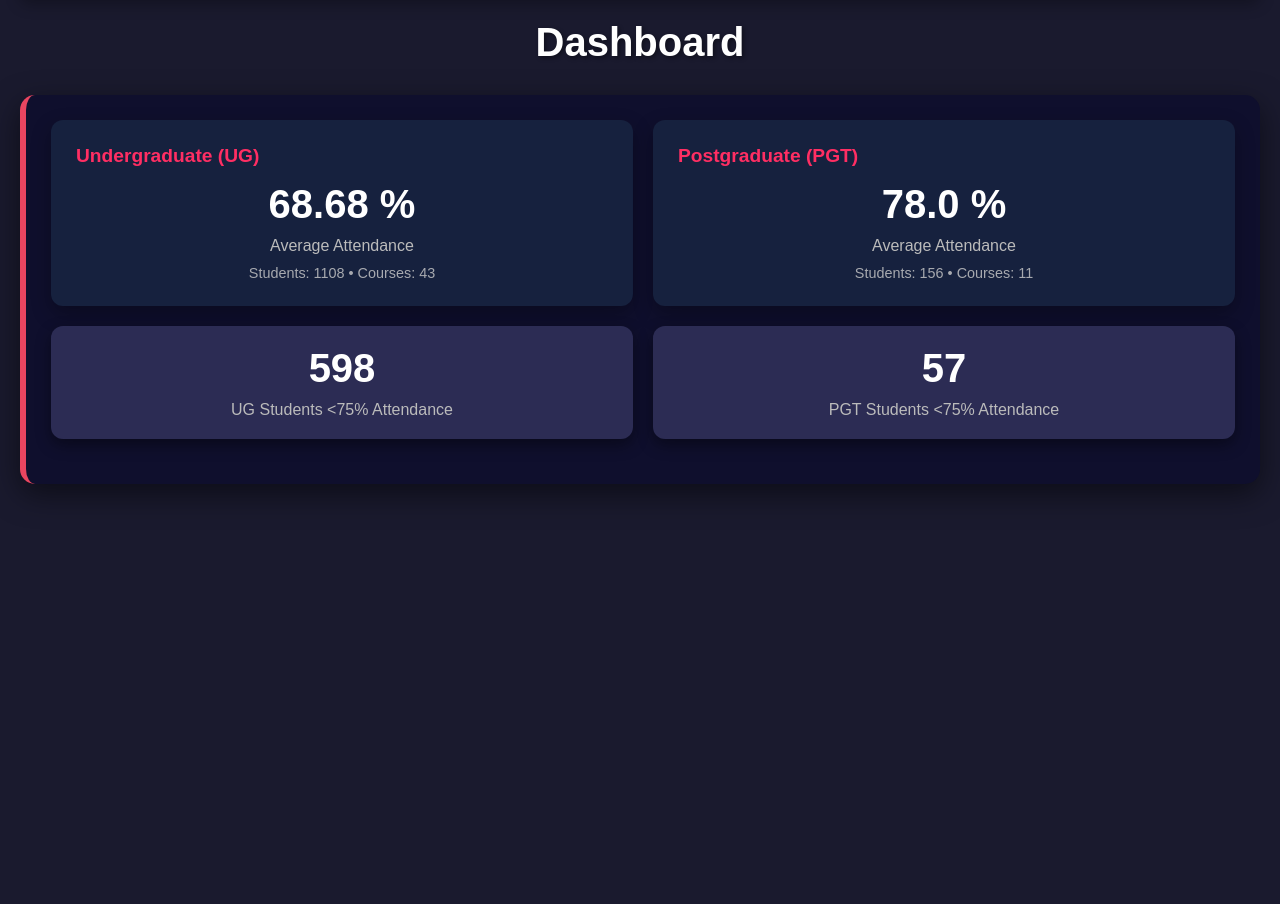
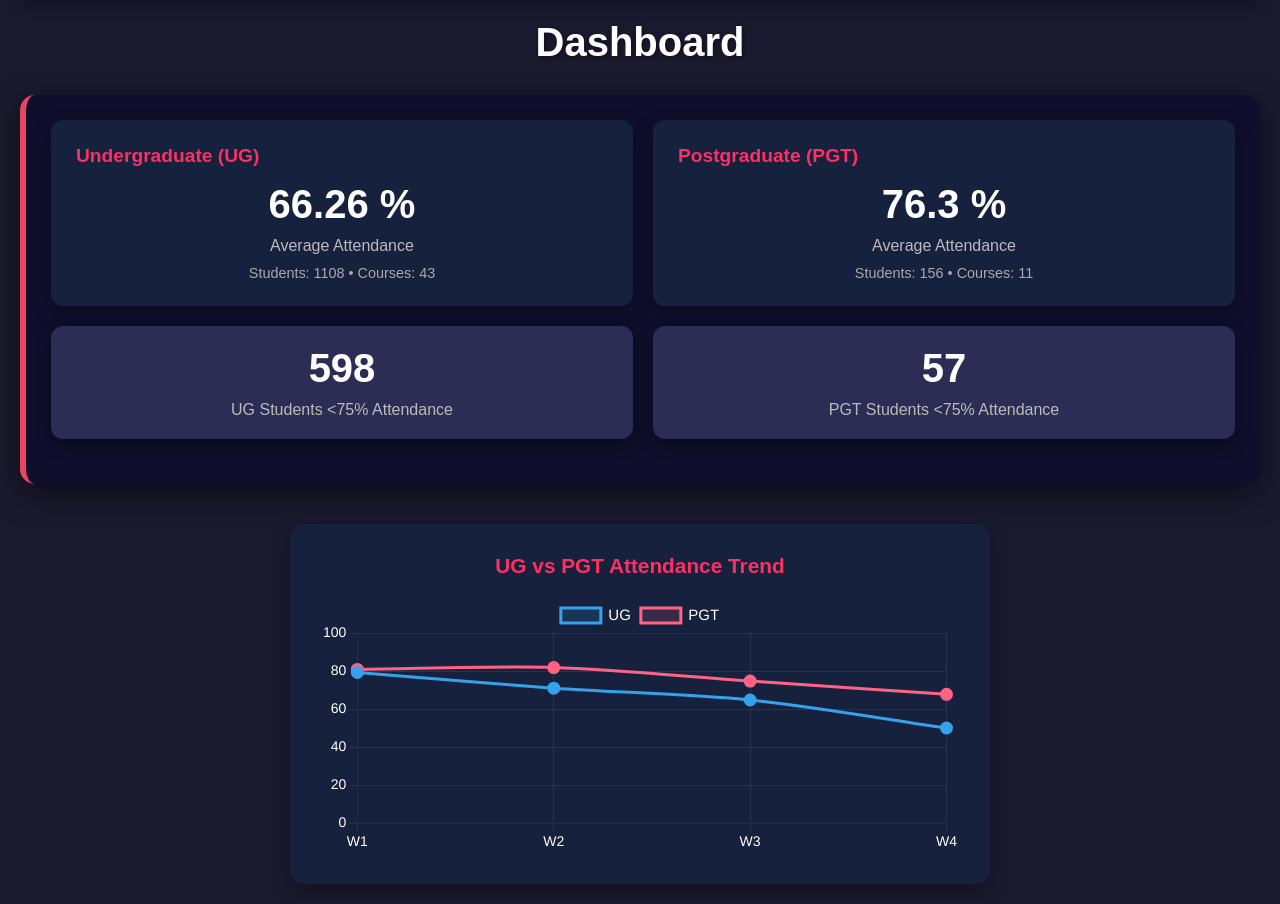
Before and after one commit to 1RaHuL6/Analyze_It, a Django app: page /analytics/ in a window 1280 px wide. Shown: the part 81-985 px from the top of the page. Before the commit the page ends 574 px from the top, so only its background shows below. Run offline with Django 5.2, Linux system fonts and the light colour scheme; a user stored in the database is signed in; data comes from the database, SQL or seed files in the repository; both versions use the stored data as it was before the commit.

Commit message:
organised database and querying values

```diff
--- a/attendance_portal/analytics/templates/analytics/dashboard.html
+++ b/attendance_portal/analytics/templates/analytics/dashboard.html
@@ -239,10 +239,82 @@
         </div>
     </div>
 
+    <!-- Line Chart: UG vs PGT Attendance Across 4 Weeks -->
+    <div class="container" style="max-width: 700px; margin: 40px auto 0 auto;">
+        <div style="background: #16213e; border-radius: 15px; padding: 30px; box-shadow: 0 8px 20px rgba(0,0,0,0.3);">
+            <h2 style="text-align:center; color:#ff2e63; margin-bottom: 20px; font-size:1.3em;">UG vs PGT Attendance Trend</h2>
+            <canvas id="attendanceLineChart" height="120"></canvas>
+        </div>
+    </div>
+
+    <script src="https://cdn.jsdelivr.net/npm/chart.js"></script>
     <script>
         function showMessage(msg) {
             alert(msg);
         }
+
+        // Line Chart for UG vs PGT Attendance
+        const weekLabels = {{ week_labels|safe }};
+        const ugData = {{ ug_weekly_attendance|safe }};
+        const pgtData = {{ pgt_weekly_attendance|safe }};
+        const ctx = document.getElementById('attendanceLineChart').getContext('2d');
+        const attendanceLineChart = new Chart(ctx, {
+            type: 'line',
+            data: {
+                labels: weekLabels,
+                datasets: [
+                    {
+                        label: 'UG',
+                        data: ugData,
+                        borderColor: 'rgba(54, 162, 235, 1)',
+                        backgroundColor: 'rgba(54, 162, 235, 0.15)',
+                        pointBackgroundColor: 'rgba(54, 162, 235, 1)',
+                        pointRadius: 5,
+                        borderWidth: 3,
+                        tension: 0.3,
+                        fill: false
+                    },
+                    {
+                        label: 'PGT',
+                        data: pgtData,
+                        borderColor: 'rgba(255, 99, 132, 1)',
+                        backgroundColor: 'rgba(255, 99, 132, 0.15)',
+                        pointBackgroundColor: 'rgba(255, 99, 132, 1)',
+                        pointRadius: 5,
+                        borderWidth: 3,
+                        tension: 0.3,
+                        fill: false
+                    }
+                ]
+            },
+            options: {
+                responsive: true,
+                plugins: {
+                    legend: {
+                        labels: {
+                            color: '#fff',
+                            font: { size: 15 }
+                        }
+                    },
+                    tooltip: {
+                        mode: 'index',
+                        intersect: false
+                    },
+                },
+                scales: {
+                    x: {
+                        ticks: { color: '#fff', font: { size: 14 } },
+                        grid: { color: 'rgba(255,255,255,0.08)' }
+                    },
+                    y: {
+                        beginAtZero: true,
+                        max: 100,
+                        ticks: { color: '#fff', font: { size: 14 }, stepSize: 10 },
+                        grid: { color: 'rgba(255,255,255,0.08)' }
+                    }
+                }
+            }
+        });
     </script>
 </body>
 </html>
--- a/attendance_portal/analytics/views.py
+++ b/attendance_portal/analytics/views.py
@@ -1,6 +1,6 @@
 from django.shortcuts import render, get_object_or_404
 from django.db.models import Avg, Count, F
-from .models import Student, Course, Attendance, Assessment, CourseTotalStats, Enrollment, AttendanceSnapshot
+from .models import Student, Course,Enrollment, AttendanceSnapshot
 from django.db.models.functions import TruncDate
 from django.contrib.auth.decorators import login_required
 import json
@@ -27,13 +27,38 @@ def dashboard(request):
 
      pg_course_count = Course.objects.filter(enrollment__student__level_of_study='PGT').distinct().count()
 
-     avg_ug_attendance = Enrollment.objects.filter( student__level_of_study='UG').aggregate(avg=Avg('total_attendance_percent')
-    )['avg'] or 0
-     avg_ug_attendance = round(avg_ug_attendance, 2)
+     # --- Add weekly attendance for UG and PGT for line chart ---
+     week_labels = list(SNAPSHOT_LABELS.values())
+     week_dates = list(SNAPSHOT_LABELS.keys())
+     ug_weekly_attendance = []
+     pgt_weekly_attendance = []
+     for date in week_dates:
+         # UG
+         ug_enrollments = Enrollment.objects.filter(student__level_of_study='UG')
+         ug_enrollment_ids = ug_enrollments.values_list('id', flat=True)
+         ug_snaps = AttendanceSnapshot.objects.filter(
+             enrollment_id__in=ug_enrollment_ids,
+             snapshot_date=date
+         ).exclude(attendance_percent__isnull=True)
+         ug_values = [s.attendance_percent for s in ug_snaps]
+         ug_avg = round(sum(ug_values) / len(ug_values), 2) if ug_values else 0
+         ug_weekly_attendance.append(ug_avg)
+         # PGT
+         pgt_enrollments = Enrollment.objects.filter(student__level_of_study='PGT')
+         pgt_enrollment_ids = pgt_enrollments.values_list('id', flat=True)
+         pgt_snaps = AttendanceSnapshot.objects.filter(
+             enrollment_id__in=pgt_enrollment_ids,
+             snapshot_date=date
+         ).exclude(attendance_percent__isnull=True)
+         pgt_values = [s.attendance_percent for s in pgt_snaps]
+         pgt_avg = round(sum(pgt_values) / len(pgt_values), 2) if pgt_values else 0
+         pgt_weekly_attendance.append(pgt_avg)
 
-     avg_pg_attendance = Enrollment.objects.filter( student__level_of_study='PGT').aggregate(avg=Avg('total_attendance_percent')
-    )['avg'] or 0
-     avg_pg_attendance = round(avg_pg_attendance, 2)
+     # Calculate dynamic averages as mean of 4 weeks (ignore 0s)
+     ug_attendance_nonzero = [v for v in ug_weekly_attendance if v > 0]
+     avg_ug_attendance = round(sum(ug_attendance_nonzero) / len(ug_attendance_nonzero), 2) if ug_attendance_nonzero else 0
+     pgt_attendance_nonzero = [v for v in pgt_weekly_attendance if v > 0]
+     avg_pg_attendance = round(sum(pgt_attendance_nonzero) / len(pgt_attendance_nonzero), 2) if pgt_attendance_nonzero else 0
 
      low_attendance_ug_count = Enrollment.objects.filter(
         student__level_of_study='UG',
@@ -45,7 +70,6 @@ def dashboard(request):
         total_attendance_percent__lt=75
     ).count()
 
-
      context = {
         'ug_student_count': ug_student_count,
         'ug_course_count': ug_course_count,
@@ -54,8 +78,10 @@ def dashboard(request):
         'avg_ug_attendance': avg_ug_attendance,
         'avg_pg_attendance': avg_pg_attendance,
         'low_attendance_ug_count': low_attendance_ug_count,
-        'low_attendance_pg_count': low_attendance_pg_count
-
+        'low_attendance_pg_count': low_attendance_pg_count,
+        'week_labels': week_labels,
+        'ug_weekly_attendance': ug_weekly_attendance,
+        'pgt_weekly_attendance': pgt_weekly_attendance,
     }
      return render(request, 'analytics/dashboard.html', context)
 
@@ -94,7 +120,7 @@ def ug_year_selection(request):
         "2017-11-27": "W4",
     })
 
-    for year in range(6):  # 0 to 5 years
+    for year in range(6):  # 0 to 5 years, as number of years will remain same
         students = Student.objects.filter(level_of_study='UG', year_of_course=year)
         student_ids = students.values_list('id', flat=True)
         enrollments = Enrollment.objects.filter(student_id__in=student_ids)
@@ -145,22 +171,22 @@ def ug_year_selection(request):
             'attendance_values': [weekly_attendance.get(label, 0) for label in SNAPSHOT_LABELS.values()],
         })
 
-    # --- Build new radar_data: years on axes, weeks as datasets ---
+
     years = [y['year'] for y in year_data]
     week_labels = list(SNAPSHOT_LABELS.values())
 
-    # For each week, collect attendance for all years
+
     week_to_year_attendance = {week: [] for week in week_labels}
     for week in week_labels:
         for y in year_data:
             week_to_year_attendance[week].append(y['weekly_attendance'].get(week, 0))
 
     radar_data = {
-        'labels': years,  # years on axes
+        'labels': years,
         'datasets': []
     }
     for i, week in enumerate(week_labels):
-        rgb = get_year_color(i)  # Use color function for weeks
+        rgb = get_year_color(i)
         dataset = {
             'label': week,
             'data': week_to_year_attendance[week],
@@ -315,11 +341,22 @@ def course_overview_by_year(request, year):
     course_data = []
     for course in courses:
         course_enrollments = enrollments.filter(course=course)
-        attendance_values = course_enrollments.exclude(total_attendance_percent__isnull=True).values_list('total_attendance_percent', flat=True)
-        avg_attendance = sum(attendance_values) / len(attendance_values) if attendance_values else 0
+        enrollment_ids = course_enrollments.values_list('id', flat=True)
+        # Calculate weekly attendance for this course (4 weeks)
+        weekly_attendance = []
+        for date in SNAPSHOT_LABELS.keys():
+            snaps = AttendanceSnapshot.objects.filter(
+                enrollment_id__in=enrollment_ids,
+                snapshot_date=date
+            ).exclude(attendance_percent__isnull=True)
+            values = [s.attendance_percent for s in snaps]
+            avg = round(sum(values) / len(values), 2) if values else 0
+            weekly_attendance.append(avg)
+        # Calculate avg_attendance as mean of 4 weeks (ignore 0s)
+        nonzero = [v for v in weekly_attendance if v > 0]
+        avg_attendance = round(sum(nonzero) / len(nonzero), 2) if nonzero else 0
         low_attendance_count = course_enrollments.filter(total_attendance_percent__lt=75).count()
         student_count = course_enrollments.count()
-
 
         def get_status(avg):
             if avg >= 85:
@@ -333,11 +370,12 @@ def course_overview_by_year(request, year):
             'code': course.code,
             'title': course.title,
             'student_count': student_count,
-            'avg_attendance': round(avg_attendance, 2),
+            'avg_attendance': avg_attendance,
             'low_attendance_display': f"{low_attendance_count} ({round((low_attendance_count / student_count) * 100, 1)}%)" if student_count else "0",
-            'status': get_status(avg_attendance)
+            'status': get_status(avg_attendance),
+            'weekly_attendance': weekly_attendance,  # 4 week values for timeline
         })
-        course_data_sorted = sorted(course_data, key=lambda x: x['avg_attendance'])
+    course_data_sorted = sorted(course_data, key=lambda x: x['avg_attendance'])
 
     return render(request, "analytics/course_overview.html", {
         'year': year,
@@ -359,11 +397,22 @@ def course_overview_by_year_pg(request, year):
     course_data = []
     for course in courses:
         course_enrollments = enrollments.filter(course=course)
-        attendance_values = course_enrollments.exclude(total_attendance_percent__isnull=True).values_list('total_attendance_percent', flat=True)
-        avg_attendance = sum(attendance_values) / len(attendance_values) if attendance_values else 0
+        enrollment_ids = course_enrollments.values_list('id', flat=True)
+        # Calculate weekly attendance for this course (4 weeks)
+        weekly_attendance = []
+        for date in SNAPSHOT_LABELS.keys():
+            snaps = AttendanceSnapshot.objects.filter(
+                enrollment_id__in=enrollment_ids,
+                snapshot_date=date
+            ).exclude(attendance_percent__isnull=True)
+            values = [s.attendance_percent for s in snaps]
+            avg = round(sum(values) / len(values), 2) if values else 0
+            weekly_attendance.append(avg)
+        # Calculate avg_attendance as mean of 4 weeks (ignore 0s)
+        nonzero = [v for v in weekly_attendance if v > 0]
+        avg_attendance = round(sum(nonzero) / len(nonzero), 2) if nonzero else 0
         low_attendance_count = course_enrollments.filter(total_attendance_percent__lt=75).count()
         student_count = course_enrollments.count()
-
 
         def get_status(avg):
             if avg >= 85:
@@ -377,12 +426,12 @@ def course_overview_by_year_pg(request, year):
             'code': course.code,
             'title': course.title,
             'student_count': student_count,
-            'avg_attendance': round(avg_attendance, 2),
+            'avg_attendance': avg_attendance,
             'low_attendance_display': f"{low_attendance_count} ({round((low_attendance_count / student_count) * 100, 1)}%)" if student_count else "0",
-            'status': get_status(avg_attendance)
+            'status': get_status(avg_attendance),
+            'weekly_attendance': weekly_attendance,  # 4 week values for timeline
         })
-        course_data_sorted = sorted(course_data, key=lambda x: x['avg_attendance'])
-
+    course_data_sorted = sorted(course_data, key=lambda x: x['avg_attendance'])
 
     return render(request, "analytics/course_overview_pg.html", {
         'year': year,
@@ -440,7 +489,7 @@ def course_student_list_pg(request, course_code, year):
 
     student_data = []
     for e in enrollments:
-        # Dynamically calculate average attendance from 4 weekly snapshots
+
         snapshots = AttendanceSnapshot.objects.filter(
             enrollment=e,
             snapshot_date__in=SNAPSHOT_LABELS.keys()
@@ -453,7 +502,7 @@ def course_student_list_pg(request, course_code, year):
         student_data.append({
             'user_id': e.student.user_id,
             'attendance': avg_attendance,
-            'year': e.student.year_of_course  # Include year in the context if needed
+            'year': e.student.year_of_course
         })
     student_data_sorted = sorted(student_data, key=lambda x: (x['attendance'] if x['attendance'] != 'N/A' else -1))
 
@@ -491,11 +540,18 @@ def student_attendance_details(request, course_code, year, student_id):
         student__year_of_course=year,
         course=course
     )
-    attendance_values = enrollments_in_course_year.exclude(total_attendance_percent__isnull=True).values_list('total_attendance_percent', flat=True)
-    if attendance_values:
-        course_average = round(sum(attendance_values) / len(attendance_values), 2)
-    else:
-        course_average = 0
+    enrollment_ids = enrollments_in_course_year.values_list('id', flat=True)
+    weekly_attendance = []
+    for date in SNAPSHOT_LABELS.keys():
+        snaps = AttendanceSnapshot.objects.filter(
+            enrollment_id__in=enrollment_ids,
+            snapshot_date=date
+        ).exclude(attendance_percent__isnull=True)
+        values = [s.attendance_percent for s in snaps]
+        avg = round(sum(values) / len(values), 2) if values else 0
+        weekly_attendance.append(avg)
+    nonzero = [v for v in weekly_attendance if v > 0]
+    course_average = round(sum(nonzero) / len(nonzero), 2) if nonzero else 0
 
     # Get snapshots and map to week labels
     snapshots = AttendanceSnapshot.objects.filter(enrollment=enrollment).order_by('snapshot_date')
@@ -545,11 +601,18 @@ def student_attendance_details_pg(request, course_code, year, student_id):
         student__year_of_course=year,
         course=course
     )
-    attendance_values = enrollments_in_course_year.exclude(total_attendance_percent__isnull=True).values_list('total_attendance_percent', flat=True)
-    if attendance_values:
-        course_average = round(sum(attendance_values) / len(attendance_values), 2)
-    else:
-        course_average = 0
+    enrollment_ids = enrollments_in_course_year.values_list('id', flat=True)
+    weekly_attendance = []
+    for date in SNAPSHOT_LABELS.keys():
+        snaps = AttendanceSnapshot.objects.filter(
+            enrollment_id__in=enrollment_ids,
+            snapshot_date=date
+        ).exclude(attendance_percent__isnull=True)
+        values = [s.attendance_percent for s in snaps]
+        avg = round(sum(values) / len(values), 2) if values else 0
+        weekly_attendance.append(avg)
+    nonzero = [v for v in weekly_attendance if v > 0]
+    course_average = round(sum(nonzero) / len(nonzero), 2) if nonzero else 0
 
     # Get snapshots and map to week labels
     snapshots = AttendanceSnapshot.objects.filter(enrollment=enrollment).order_by('snapshot_date')
```
Also changed, not shown: attendance_portal/analytics/models.py (+0 -34 lines), attendance_portal/analytics/migrations/0006_delete_assessment_delete_attendance_and_more.py (added), attendance_portal/db.sqlite3.
